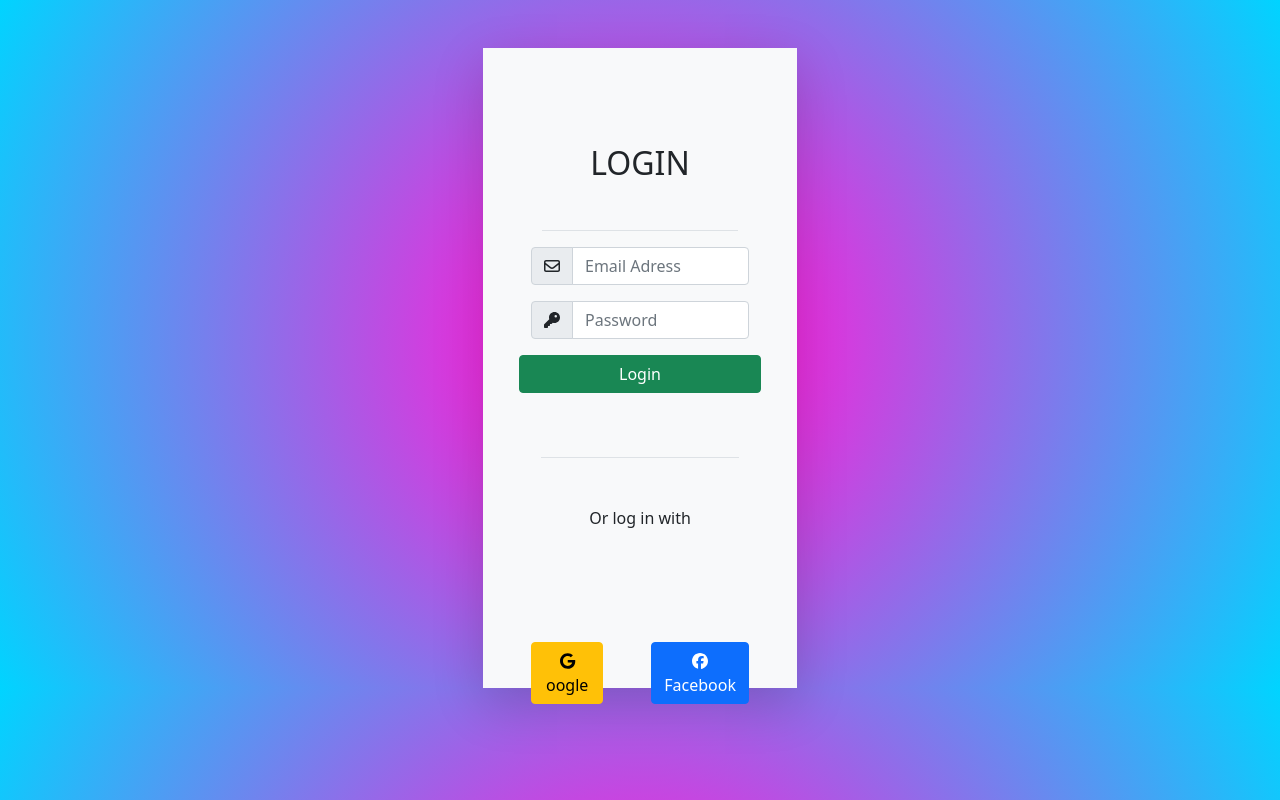
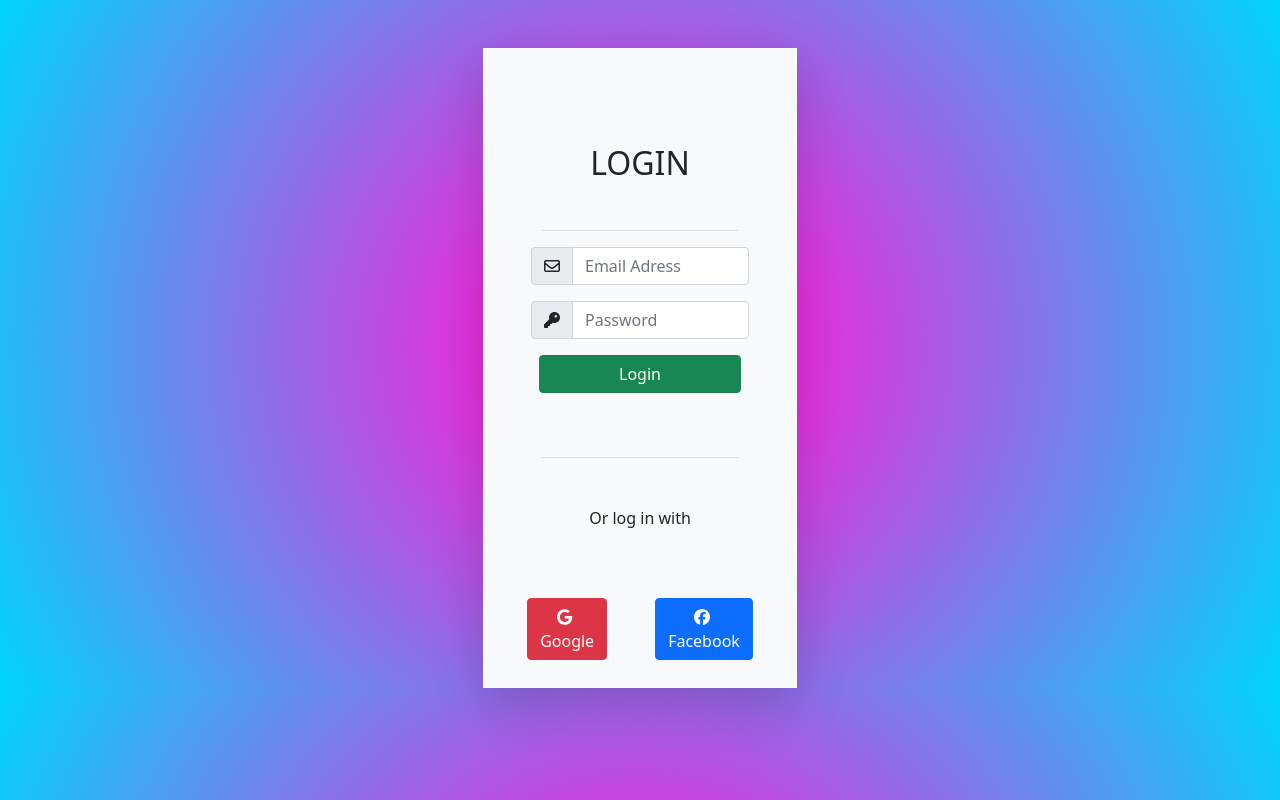
Before and after one commit to 4GeeksAcademy/FS64-AlbertJane-LoginPage, a plain HTML site: page index.html in a window 1280 px wide. Drawn offline with nearby package versions, Linux system fonts and the light colour scheme.

Commit message:
Arreglos

```diff
--- a/index.html
+++ b/index.html
@@ -25,14 +25,14 @@
                     <span class="input-group-text" id="basic-addon1"><i class="fa-solid fa-key"></i></span>
                     <input type="password" class="form-control" placeholder="Password" aria-label="password" aria-describedby="basic-addon1">
                   </div>
-                  <div class="row mb-3">
+                  <div class="row mb-3 mx-2">
                     <button class="btn btn-success btn-large" type="submit">Login</button>
                   </div>
             </form>
             <p class="mt-5 border-top p-5">Or log in with</p>
-            <div class="d-flex flex-row mt-5 gap-5 ">
-                <div ><button class="btn btn-warning"><i class="fa-brands fa-google"></i> oogle</button></div>
-                <div><button class="btn btn-primary"><i class="fa-brands fa-facebook"></i> Facebook</button></div>
+            <div class="d-flex flex-row mt-1 gap-5 ">
+                <div ><button class="btn btn-danger"><i class="fa-brands fa-google"></i>&nbsp; Google</button></div>
+                <div><button class="btn btn-primary"><i class="fa-brands fa-facebook"></i>&nbsp; Facebook</button></div>
             </div>
         </div>
     </div>
```
Also changed, not shown: index2.html (+2 -2 lines).
